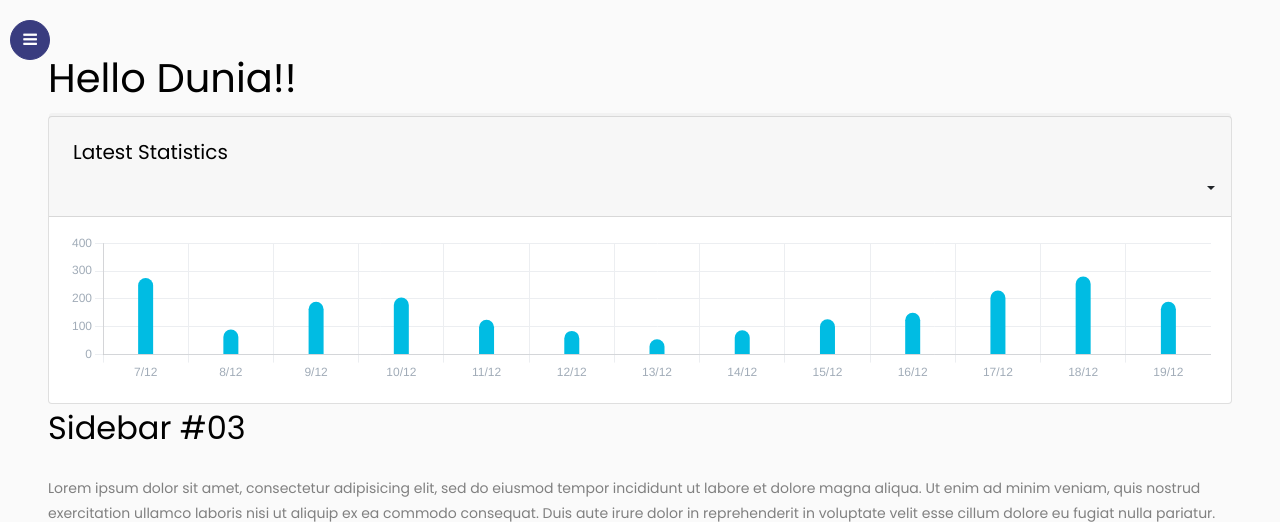
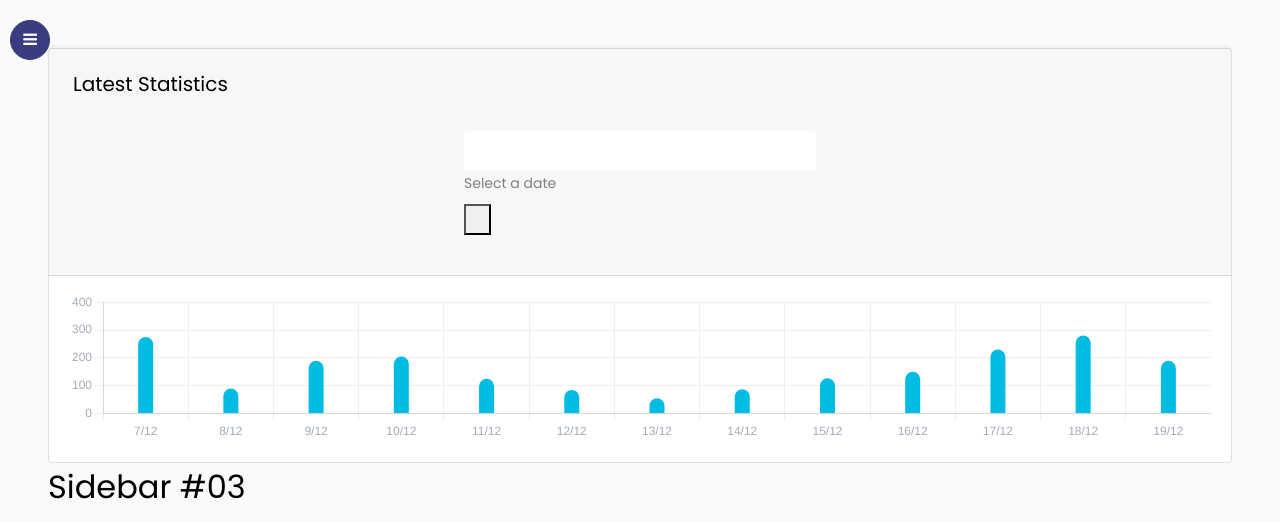
Before and after one commit to uky-syauki/undangan, a Flask app: page / in a window 1280 px wide. Shown: the top 522 px of the page. Run offline with Flask 3, Linux system fonts and the light colour scheme; some libraries are stand-ins or nearby versions.

Commit message:
Update from local pc

```diff
--- a/app/dbHandle.py
+++ b/app/dbHandle.py
@@ -65,7 +65,7 @@ class TabelTerjual:
     def __init__(self):
         self.namaTabel = "Terjual"
         # self.dataTerjual = self.extrakData(session.query(Terjual).all())
-        self.dataTerjual = self.extrakData(Terjual.query,all())
+        self.dataTerjual = self.extrakData(Terjual.query.all())
     def getDataAll(self):
         return self.dataTerjual
     def getDataFilter(self,field):
--- /dev/null
+++ b/app/form.py
@@ -0,0 +1,6 @@
+from flask_wtf import FlaskForm
+from wtforms import StringField, IntegerField, DateField
+from wtforms.validators import InputRequired
+
+class formDate(FlaskForm):
+    date = DateField('Select a Date', validators=[InputRequired()], format="%Y-%m-%d")
--- a/app/routes.py
+++ b/app/routes.py
@@ -1,9 +1,14 @@
 from flask import render_template, url_for
 from app import app
+from app.form import formDate
 
 @app.route('/')
 @app.route('/index')
 def index():
+	form = formDate()
+	if form.validate_on_submit():
+		pilihan = form.date.data
+
 	return render_template("index.html", title="Home", user="Ahmad Syauki")
 
 
--- a/app/templates/index.html
+++ b/app/templates/index.html
@@ -2,13 +2,14 @@
 
 {% block content %}
 <script src="{{ url_for('static', filename='js/config.js') }}"></script>
-    <h1>Hello Dunia!!</h1>
+<!-- <h1>Hello Dunia!!</h1> -->
 <div class="card">
   <div class="card-header header-elements p-3 my-n1">
     <h5 class="card-title mb-0 pl-0 pl-sm-2 p-2">Latest Statistics</h5>
     <div class="card-action-element ms-auto py-0">
-            <div class="dropdown">
-              <button type="button" class="btn dropdown-toggle p-0" data-bs-toggle="dropdown" aria-expanded="false"><i class="bx bx-calendar"></i></button>
+      <!-- <div class="dropdown">
+        <button type="button" class="btn dropdown-toggle p-0" data-bs-toggle="dropdown" aria-expanded="false"><i
+            class="bx bx-calendar"></i></button>
         <ul class="dropdown-menu dropdown-menu-end">
           <li><a href="javascript:void(0);" class="dropdown-item d-flex align-items-center">Today</a></li>
           <li><a href="javascript:void(0);" class="dropdown-item d-flex align-items-center">Yesterday</a></li>
@@ -20,7 +21,23 @@
           <li><a href="javascript:void(0);" class="dropdown-item d-flex align-items-center">Current Month</a></li>
           <li><a href="javascript:void(0);" class="dropdown-item d-flex align-items-center">Last Month</a></li>
         </ul>
+      </div> -->
+      <section class="w-100 p-4 d-flex justify-content-center pb-4">
+        <div class="form-outline datepicker" style="width: 22rem;">
+          <input type="text" class="form-control form-icon-trailing" id="exampleDatepicker1">
+          <label for="exampleDatepicker1" class="form-label" style="margin-left: 0px;">Select a date</label>
+          <div class="form-notch">
+            <div class="form-notch-leading" style="width: 9px;"></div>
+            <div class="form-notch-middle" style="width: 82.4px;"></div>
+            <div class="form-notch-trailing"></div>
           </div>
+          <button id="datepicker-toggle-66249" type="button" class="datepicker-toggle-button"
+            data-mdb-toggle="datepicker">
+            <i class="far fa-calendar datepicker-toggle-icon"></i>
+          </button>
+        </div>
+      </section>
+      <!-- End sesi input date -->
     </div>
   </div>
   <div class="card-body">
```
Lines whose indentation alone changed are shown as unchanged.
